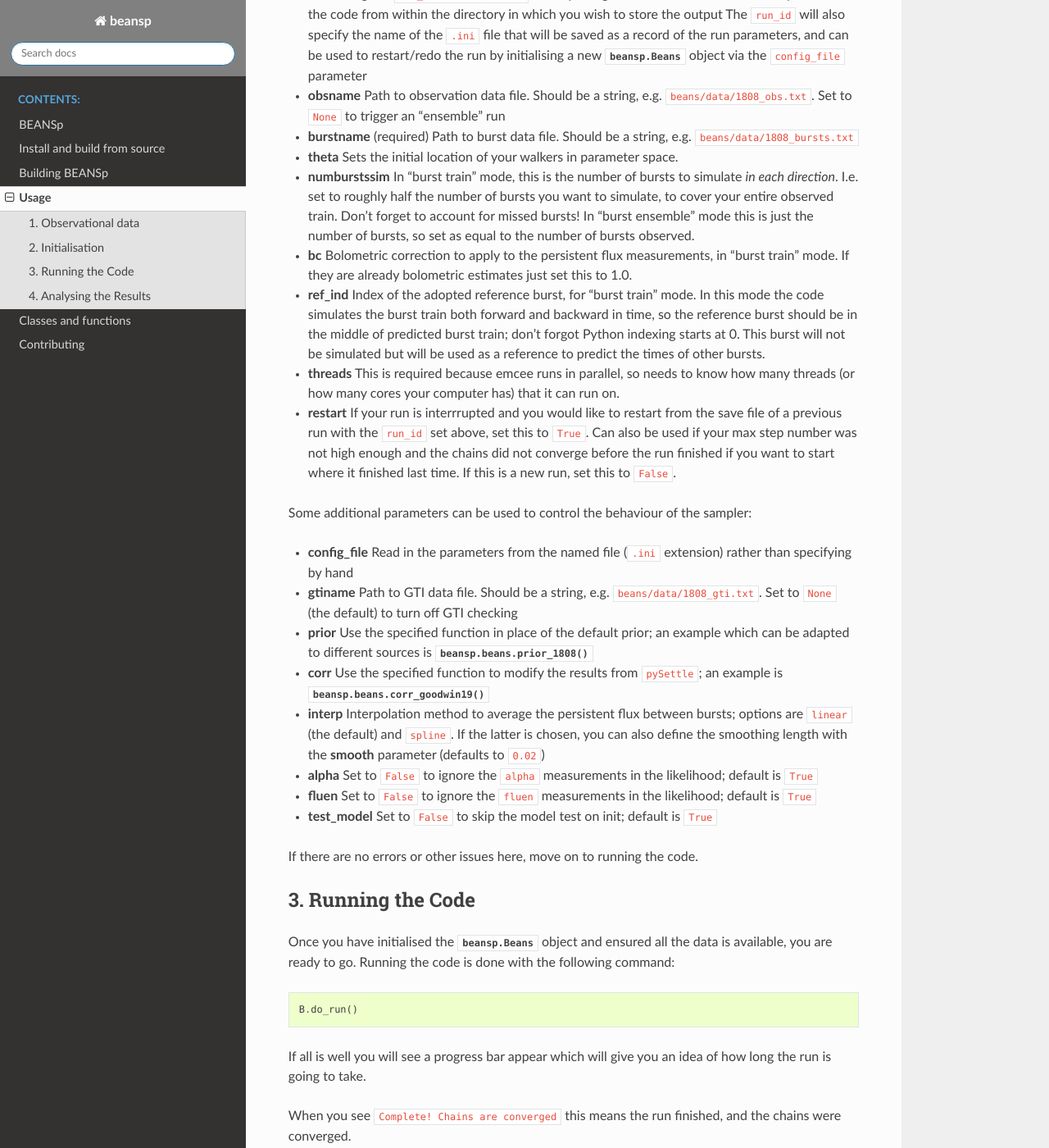
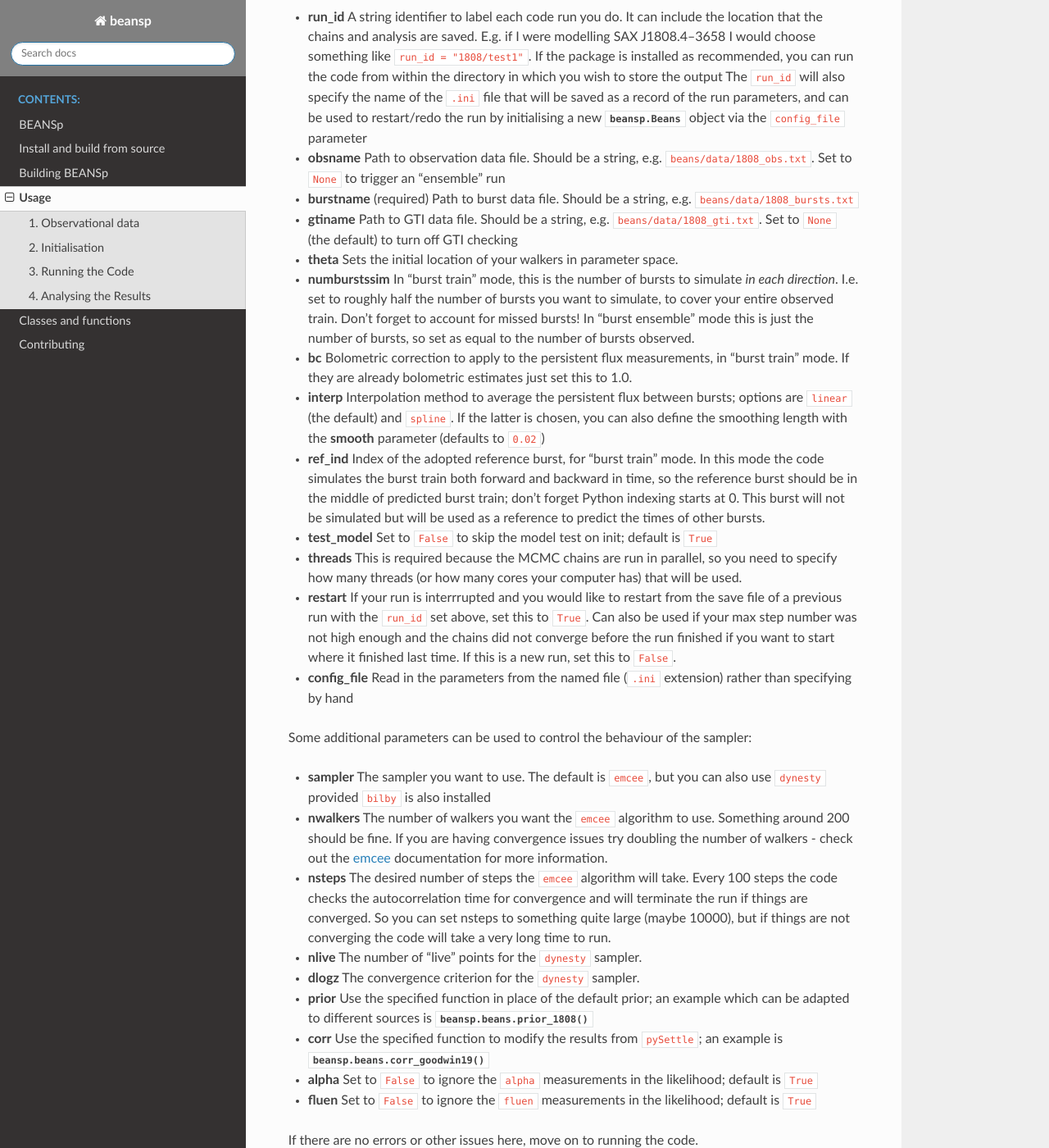
Before and after one commit to adellej/beans, a Sphinx documentation site: the page built from docs/usage.rst, in a window 1280 px wide and 1400 px high, scrolled down 3756 px. Shown: the whole window at 82% size. Built offline with Sphinx 7.4.7 and the Read the Docs theme 3.1.0, drawn with Linux system fonts in a browser that asks for light colours; some of the changed text lies outside the part shown.

Commit message:
light documentation update

```diff
--- a/docs/usage.rst
+++ b/docs/usage.rst
@@ -13,24 +13,37 @@
 1. Observational data
 ---------------------
 
-The code has two modes of operation: "burst train" mode, and "ensemble"
-mode.
+The code has two principal modes of operation: "burst train" mode, and
+"ensemble" mode.
 
 "Burst train" mode takes an uninterrupted (as much as possible) sequence
 of X-ray bursts, e.g. from a single outburst of a source. The measured
 properties of the bursts and the persistent flux covering the outburst are
-supplied in ascii format files, usually in the ``beans/data`` folder. There
+supplied in ASCII format files, usually in the ``beans/data`` folder. There
 are 3 types of input data files, some of which are optional:
 burst properties, persistent flux history, and satellite gtis.
+
+*New in version 3* is the ``continuous`` flag, which when set to ``False``
+will allow gaps of arbitrary length in the train. Each closely-spaced
+group of bursts will be treated as a separate train, allowing no more than
+``maxgap`` missed bursts between any pair.
 
 "Ensemble" mode takes multiple sets of regular burst measurements, for
 example as provided in `Galloway et al. (2017)`_.  The burst measurements,
 along with the persistent flux, are all supplied in the burst properties file, and the other two files are not required
 
+*New in version 3* is the ability to define a model on a grid, for example
+from the analysis of bursts from GS 1826-24 by `Johnston et al. (2020)`_.
+This version also requires the ``multiepoch_mcmc`` package, available at
+https://github.com/zacjohnston/multiepoch_mcmc
+
 .. _Galloway et al. (2017): https://ui.adsabs.harvard.edu/abs/2017PASA...34...19G
 
+.. _Johnston et al. (2020): https://ui.adsabs.harvard.edu/abs/2020MNRAS.494.4576J
+
 **Burst observations:**
-Required for both modes, and set via the ``burstname`` parameter; for "burst train" mode, ascii format, with columns in the following order:
+Required for both modes, and set via the ``burstname`` parameter; for
+"burst train" mode, ASCII format, tab-separated columns in the following order:
 time (MJD), bolometric burst fluence (in units of
 :math:`10^{-6}\ \rm{erg\,cm^{-2}}`),
 fluence error, alpha, alpha
@@ -59,7 +72,8 @@
 only used for "burst train" mode, and the file should be specified via the
 ``gtiname`` parameter. The GTIs should be available from the raw telescope data. The file format should be a tab-separated file with 2 columns: start time of obs, stop time of obs (both in MJD).
 
-Once you have collected the required data in the correct format and placed it in the beans/data/ folder, you can move on to initialisation.
+Once you have collected the required data in the correct format
+you can move on to initialisation.
 
 
 2. Initialisation
@@ -75,11 +89,14 @@
 
     from beansp import Beans
 
-    B = Beans(nwalkers=200, nsteps=100, run_id="1808/test1",
+    B = Beans(nwalkers=200, nsteps=100, run_id="test1",
         obsname='1808_obs.txt', burstname='1808_bursts.txt',
         theta= (0.58, 0.013, 0.4, 3.5, 1.0, 1.0, 1.5, 11.8, 1.0, 1.0),
         numburstssim=3, bc=2.21, ref_ind=1, threads = 4, restart=False)
 
+The above example will create an object labeled ``test1`` and read in
+observations and bursts from the nominated files, in the current
+directory.
 The code should display some information to the terminal that will tell you if reading in the observation data and testing the model was successful.
 
 **Note** that following each run the code will save the settings in a file
@@ -123,10 +140,11 @@
 Ideally you want to
 start with a set of parameters for your ``theta`` that roughly replicates
 the burst observations, including the number, fluence, and recurrence
-times. For the 'train' mode, the number of bursts simulated can be
+times. For the "train" mode, the number of bursts simulated can be
 adjusted with the ``numburstssim`` and ``ref_ind`` parameters, remembering
 that the simulation is performed in both directions (forward and backward
 in time) from the reference burst.
+
 The recurrence time (and fluence) can be adjusted by
 modifying the distance (larger distance implies larger accretion rate at
 the same flux, and hence more frequent bursts). You can test the effect of
@@ -178,6 +190,9 @@
 
 - **burstname**
   (required) Path to burst data file. Should be a string, e.g.  ``beans/data/1808_bursts.txt``
+
+- **gtiname**
+  Path to GTI data file. Should be a string, e.g.  ``beans/data/1808_gti.txt``. Set to ``None`` (the default) to turn off GTI checking
 
 - **theta**
   Sets the initial location of your walkers in parameter space.
@@ -188,23 +203,41 @@
 - **bc**
   Bolometric correction to apply to the persistent flux measurements, in "burst train" mode. If they are already bolometric estimates just set this to 1.0.
 
+- **interp**
+  Interpolation method to average the persistent flux between bursts; options are ``linear`` (the default) and ``spline``. If the latter is chosen, you can also define the smoothing length with the **smooth** parameter (defaults to ``0.02``)
+
 - **ref_ind**
-  Index of the adopted reference burst, for "burst train" mode. In this mode the code simulates the burst train both forward and backward in time, so the reference burst should be in the middle of predicted burst train; don't forgot Python indexing starts at 0. This burst will not be simulated but will be used as a reference to predict the times of other bursts.
+  Index of the adopted reference burst, for "burst train" mode. In this mode the code simulates the burst train both forward and backward in time, so the reference burst should be in the middle of predicted burst train; don't forget Python indexing starts at 0. This burst will not be simulated but will be used as a reference to predict the times of other bursts.
+
+- **test_model**
+  Set to ``False`` to skip the model test on init; default is ``True``
 
 - **threads**
-  This is required because emcee runs in parallel, so needs to know how many threads (or how many cores your computer has) that it can run on.
+  This is required because the MCMC chains are run in parallel, so you need to specify how many threads (or how many cores your computer has) that will be used.
 
 - **restart**
   If your run is interrrupted and you would like to restart from the save file of a previous run with the ``run_id`` set above, set this to ``True``.  Can also be used if your max step number was not high enough and the chains did not converge before the run finished if you want to start where it finished last time. If this is a new run, set this to ``False``.
 
+- **config_file**
+  Read in the parameters from the named file (``.ini`` extension) rather than specifying by hand
+
 Some additional parameters can be used to control the behaviour of the
 sampler:
 
-- **config_file**
-  Read in the parameters from the named file (``.ini`` extension) rather than specifying by hand
+- **sampler**
+  The sampler you want to use. The default is ``emcee``, but you can also use ``dynesty`` provided ``bilby`` is also installed
 
-- **gtiname**
-  Path to GTI data file. Should be a string, e.g.  ``beans/data/1808_gti.txt``. Set to ``None`` (the default) to turn off GTI checking
+- **nwalkers**
+  The number of walkers you want the ``emcee`` algorithm to use. Something around 200 should be fine. If you are having convergence issues try doubling the number of walkers - check out the `emcee <https://emcee.readthedocs.io>`_ documentation for more information.
+
+- **nsteps**
+  The desired number of steps the ``emcee`` algorithm will take. Every 100 steps the code checks the autocorrelation time for convergence and will terminate the run if things are converged. So you can set nsteps to something quite large (maybe 10000), but if things are not converging the code will take a very long time to run.
+
+- **nlive**
+  The number of "live" points for the ``dynesty`` sampler.
+
+- **dlogz**
+  The convergence criterion for the ``dynesty`` sampler.
 
 - **prior**
   Use the specified function in place of the default prior; an example which can be adapted to different sources is :func:`beansp.beans.prior_1808`
@@ -212,17 +245,11 @@
 - **corr**
   Use the specified function to modify the results from ``pySettle``; an example is :func:`beansp.beans.corr_goodwin19`
 
-- **interp**
-  Interpolation method to average the persistent flux between bursts; options are ``linear`` (the default) and ``spline``. If the latter is chosen, you can also define the smoothing length with the **smooth** parameter (defaults to ``0.02``)
-
 - **alpha**
   Set to ``False`` to ignore the ``alpha`` measurements in the likelihood; default is ``True``
 
 - **fluen**
   Set to ``False`` to ignore the ``fluen`` measurements in the likelihood; default is ``True``
-
-- **test_model**
-  Set to ``False`` to skip the model test on init; default is ``True``
 
 If there are no errors or other issues here, move on to running the code.
 
@@ -267,7 +294,7 @@
 **Checking Chain Convergence**
 
 There are two main methods of checking the convergence and behaviour of
-your MCMC chains. One is the autocorrelation time, which ``emcee``
+your ``emcee`` chains. One is the autocorrelation time, which ``emcee``
 conveniently calculates for you, and the other is the acceptance fraction.
 `Goodman and Weare (2010) <https://msp.org/camcos/2010/5-1/p04.xhtml>`_
 provide a good discussion on what these are and why they are important;
@@ -339,7 +366,8 @@
 
 An extreme example is shown for a run for IGR J17498-2921 above, where
 there are 6 different solution sets with different numbers of predicted
-bursts. The relative agreement can be gauged in the residual plot below,
+bursts. The relative agreement can be gauged in the residual plot in the
+lower panel,
 as well as the RMS offset between the predicted and observed bursts, which
 is displayed for each model. In this case the 21-burst solution is the
 preferred one, with an RMS error of only 1.92 hr.
@@ -383,8 +411,9 @@
 does this one way, but you should always check multiple methods and see if
 the results are significantly different.
 
-The central values of these and 1 sigma
-uncertainties are saved in the text file
+Call :meth:`beansp.Beans.write_param_uncert` to save the
+central values of these and 1 sigma
+uncertainties in the text file
 ``(run_id)_parameterconstraints_pred.txt``.
 
 The  model predictions include the burst time, fluence, and alpha, which are stored as arrays containing an entry for each of the predicted bursts. These arrays will include as many elements as are chosen via the ``numburstssim`` parameter on initialisation.  The time array has 1 extra element than the fluence and alpha arrays, because the latter parameters do not include predictions for the reference burst (with index ``ref_ind``).
```
Also changed, not shown: other parts of docs/usage.rst (+1 -7 lines), docs/data.rst (+15 -15 lines).
